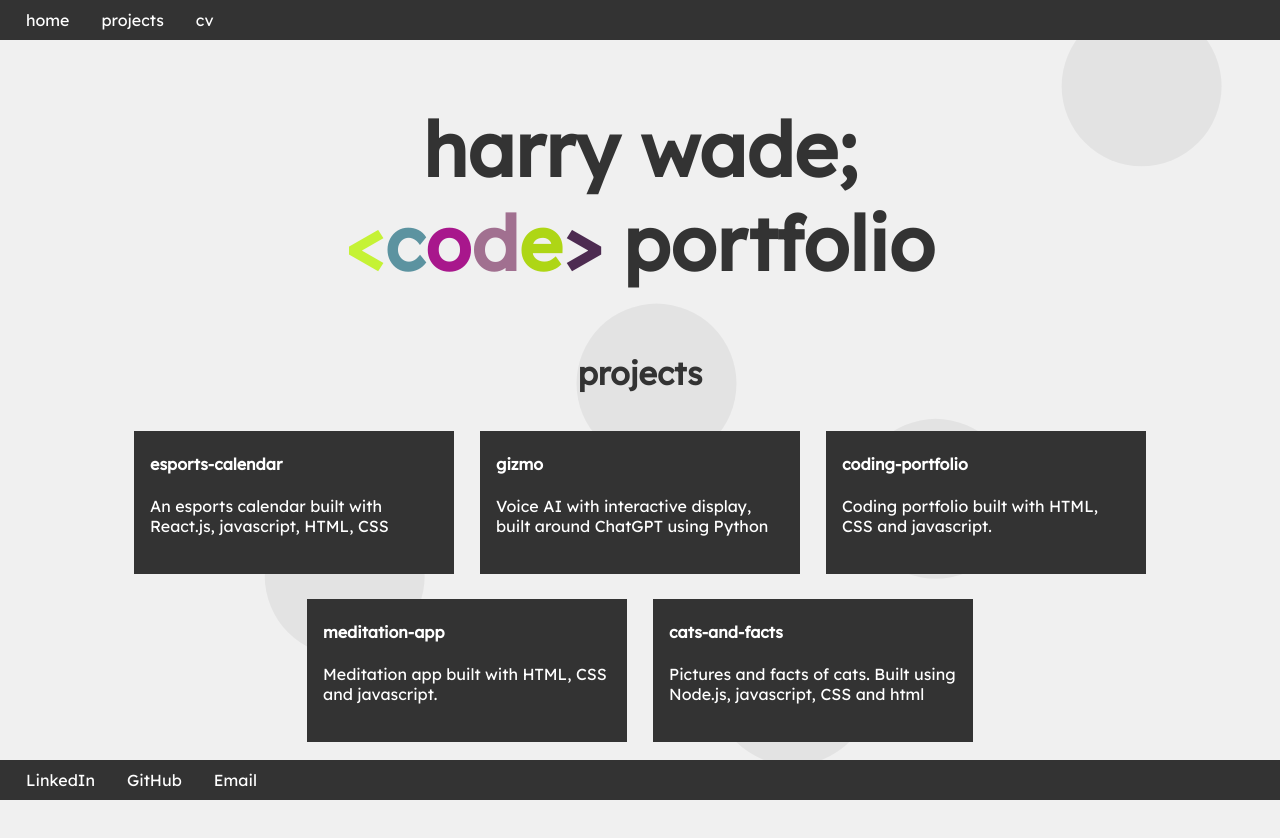
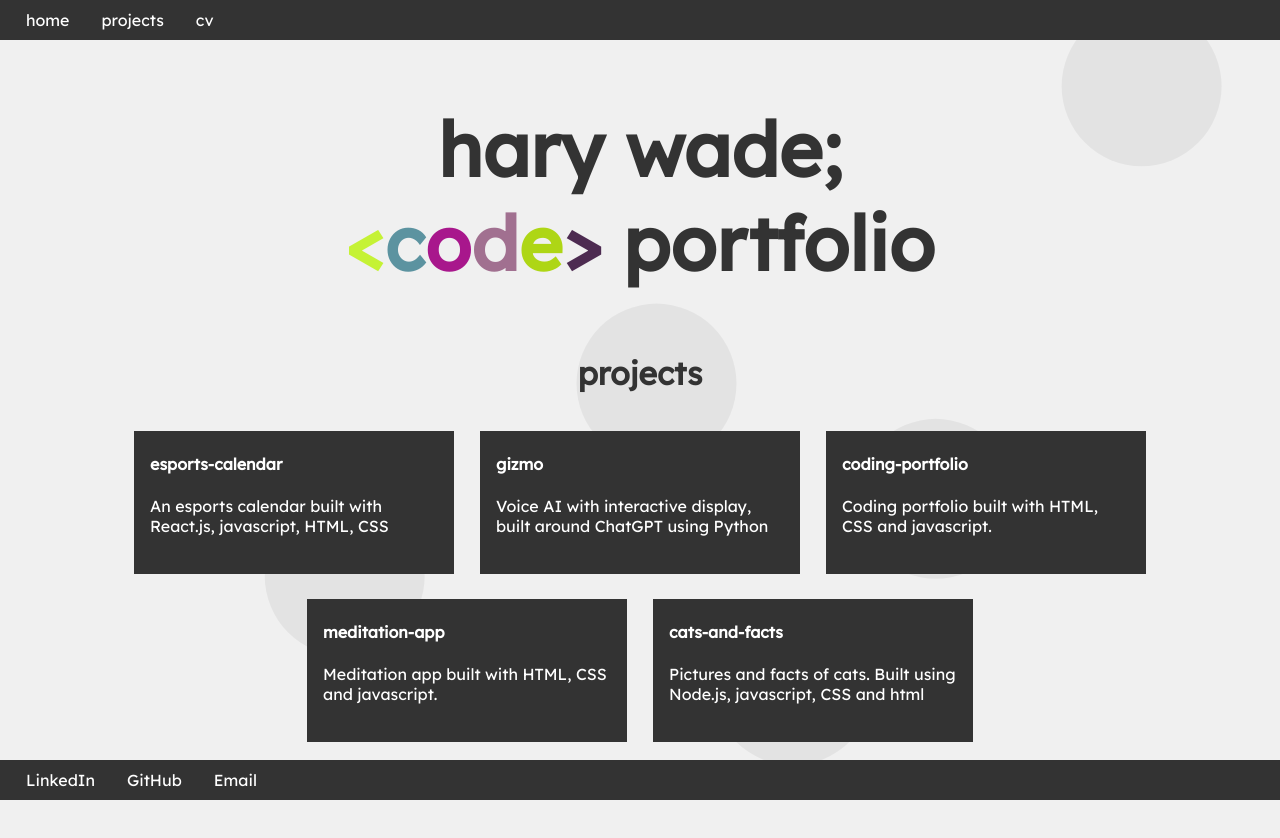
Before and after one commit to lolscourge/portfolio, a website: page index.html in a window 1280 px wide. Drawn offline with nearby package versions, Linux system fonts and the light colour scheme.

Commit message:
Update index.html

```diff
--- a/index.html
+++ b/index.html
@@ -29,7 +29,7 @@
   <!--Heading-->
 
   <section class="text-center animate__animated animate__fadeIn">
-    <h1 class="h1">harry wade; </br> <span id="randomcolor"> &lt;code&gt;</span> portfolio</h1>
+    <h1 class="h1">hary wade; </br> <span id="randomcolor"> &lt;code&gt;</span> portfolio</h1>
   </section>
 
   <!--Projects Cards-->
```
